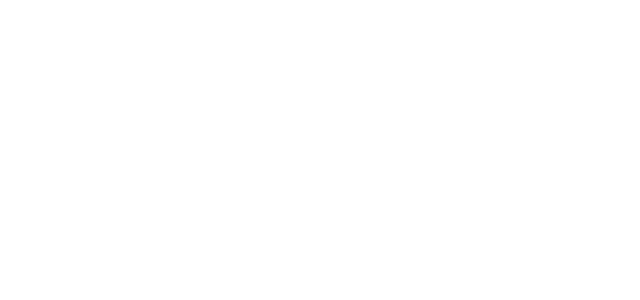
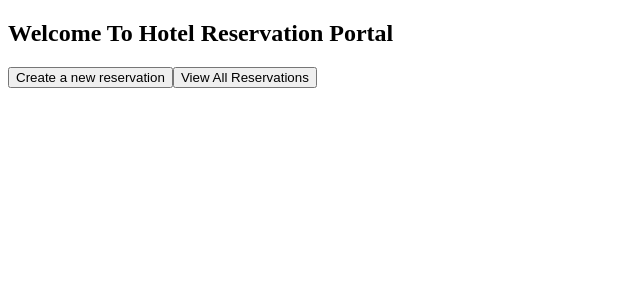
Before and after one commit to vj-agarwal/book-management-system, an Angular app: page / in a window 1280 px wide. Shown: the top 300 px of the page, without its empty margins (0-640 px from the left). Built offline with nearby package versions, Linux system fonts and the light colour scheme.

Commit message:
Commit for Navigation Changes

```diff
--- a/src/app/app-routing.module.ts
+++ b/src/app/app-routing.module.ts
@@ -1,7 +1,14 @@
 import { NgModule } from '@angular/core';
 import { RouterModule, Routes } from '@angular/router';
+import { HomeComponent } from './home/home.component';
+import { ReservationFormComponent } from './reservation-form/reservation-form.component';
+import { ReservationListComponent } from './reservation-list/reservation-list.component';
 
-const routes: Routes = [];
+const routes: Routes = [
+  {path:"", component:HomeComponent},
+  {path:"list", component:ReservationListComponent},
+  {path:"new", component:ReservationFormComponent}
+];
 
 @NgModule({
   imports: [RouterModule.forRoot(routes)],
--- a/src/app/app.module.ts
+++ b/src/app/app.module.ts
@@ -3,6 +3,8 @@
 import { FormsModule } from '@angular/forms';
 import { AppRoutingModule } from './app-routing.module';
 import { AppComponent } from './app.component';
+import { HomeModule } from './home/home.module';
+import { ReservationModule } from './reservation/reservation.module';
 
 @NgModule({
   declarations: [
@@ -11,7 +13,9 @@
   imports: [
     BrowserModule,
     AppRoutingModule,
-    FormsModule
+    FormsModule,
+    HomeModule,
+    ReservationModule
   ],
   providers: [],
   bootstrap: [AppComponent]
--- a/src/app/home/home.component.html
+++ b/src/app/home/home.component.html
@@ -1 +1,5 @@
-<p>home works!</p>
+<div>
+    <h2>Welcome To Hotel Reservation Portal</h2>
+    <button [routerLink]="['/new']">Create a new reservation</button>
+    <button [routerLink]="['/list']">View All Reservations</button>
+</div>
--- a/src/app/home/home.module.ts
+++ b/src/app/home/home.module.ts
@@ -1,7 +1,7 @@
 import { NgModule } from '@angular/core';
 import { CommonModule } from '@angular/common';
 import { HomeComponent } from './home.component';
-
+import { RouterModule } from '@angular/router';
 
 
 @NgModule({
@@ -9,7 +9,8 @@
     HomeComponent
   ],
   imports: [
-    CommonModule
+    CommonModule,
+    RouterModule
   ]
 })
 export class HomeModule { }
```
